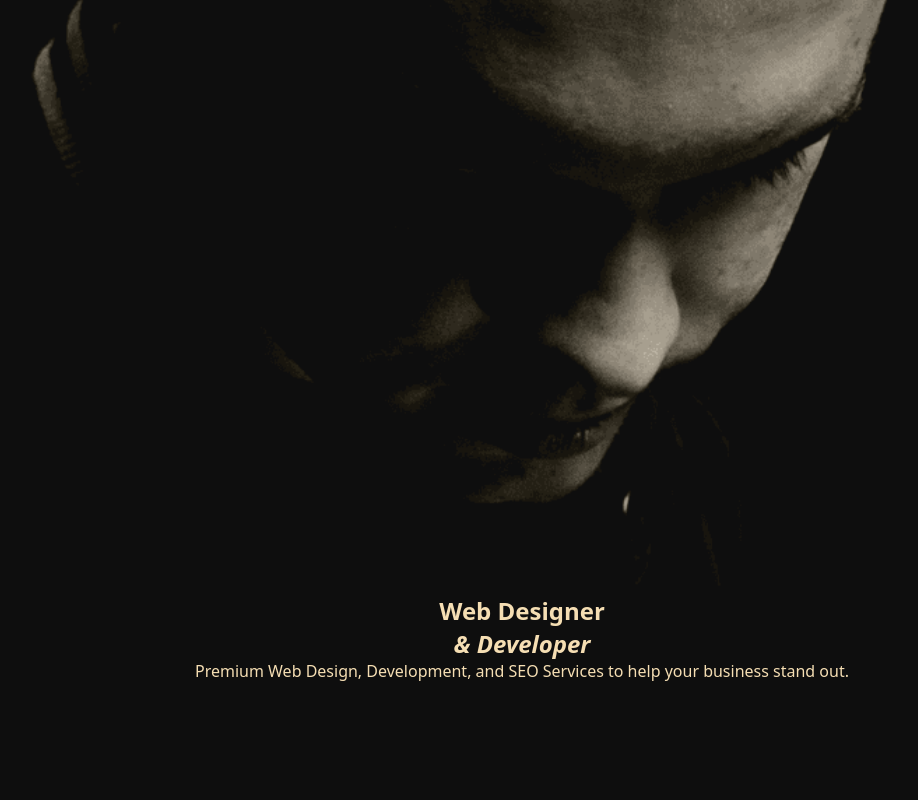
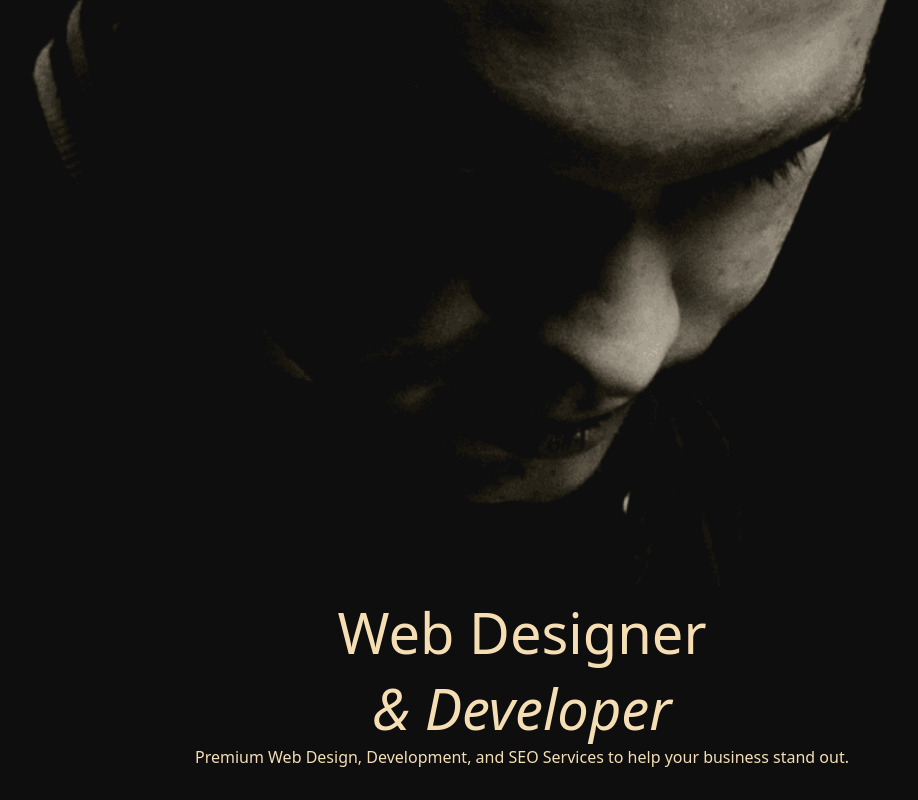
Before and after one commit to Viks23/Day9, a React (Vite) app in the folder Frontend/: page / in a window 1280 px wide. Shown: the part 870-1670 px from the top of the page, without its empty margins (118-1036 px from the left). Before the commit the page ends 1584 px from the top, so only its background shows below. Built offline with nearby package versions, Linux system fonts and the light colour scheme.

Commit message:
Day9 Upload

```diff
--- a/Frontend/src/components/Header.css
+++ b/Frontend/src/components/Header.css
@@ -14,6 +14,11 @@ h1,
 p{
     color:wheat;
     text-align: center;
+}
+
+h1{
+    font-size: 3.5rem;
+    font-weight: 100;
 }
 
 
```
